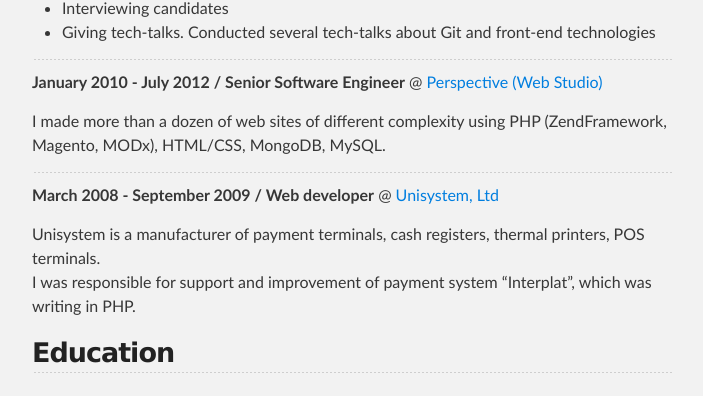
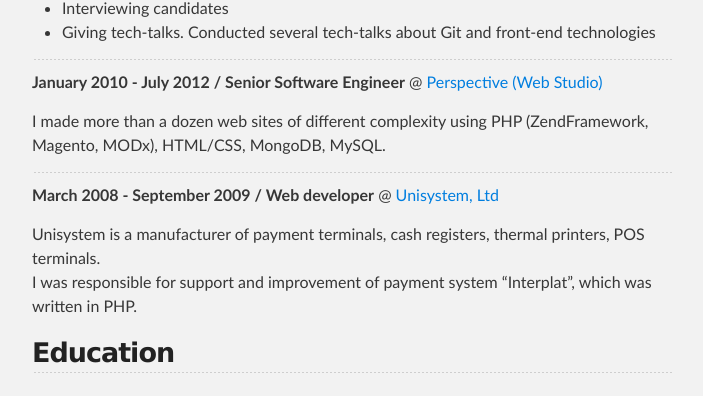
Before and after one commit to gornostal/resume, a Jekyll site: the page built from index.html, in a window 1280 px wide. Shown: the part 1137-1533 px from the top of the page, without its empty margins (288-991 px from the left). Built offline with Jekyll 4.4.1, drawn with Linux system fonts in a browser that asks for light colours; Markdown is read by kramdown in place of the engine named in the settings.

Commit message:
Minor improvements

```diff
--- a/_includes/resume.md
+++ b/_includes/resume.md
@@ -48,14 +48,14 @@ Acquired lots of knowledge in
 
 **January 2010 - July 2012 / Senior Software Engineer** @ [Perspective (Web Studio)](http://perspective.net.ua)
 
-I made more than a dozen of web sites of different complexity using PHP (ZendFramework, Magento, MODx), HTML/CSS, MongoDB, MySQL.
+I made more than a dozen web sites of different complexity using PHP (ZendFramework, Magento, MODx), HTML/CSS, MongoDB, MySQL.
 
 ---
 
 **March 2008 - September 2009 / Web developer** @ [Unisystem, Ltd](http://unisystem.ua/en.html)
 
 Unisystem is a manufacturer of payment terminals, cash registers, thermal printers, POS terminals.
-I was responsible for support and improvement of payment system "Interplat", which was writing in PHP.
+I was responsible for support and improvement of payment system "Interplat", which was written in PHP.
 
 ## Education
 
```
